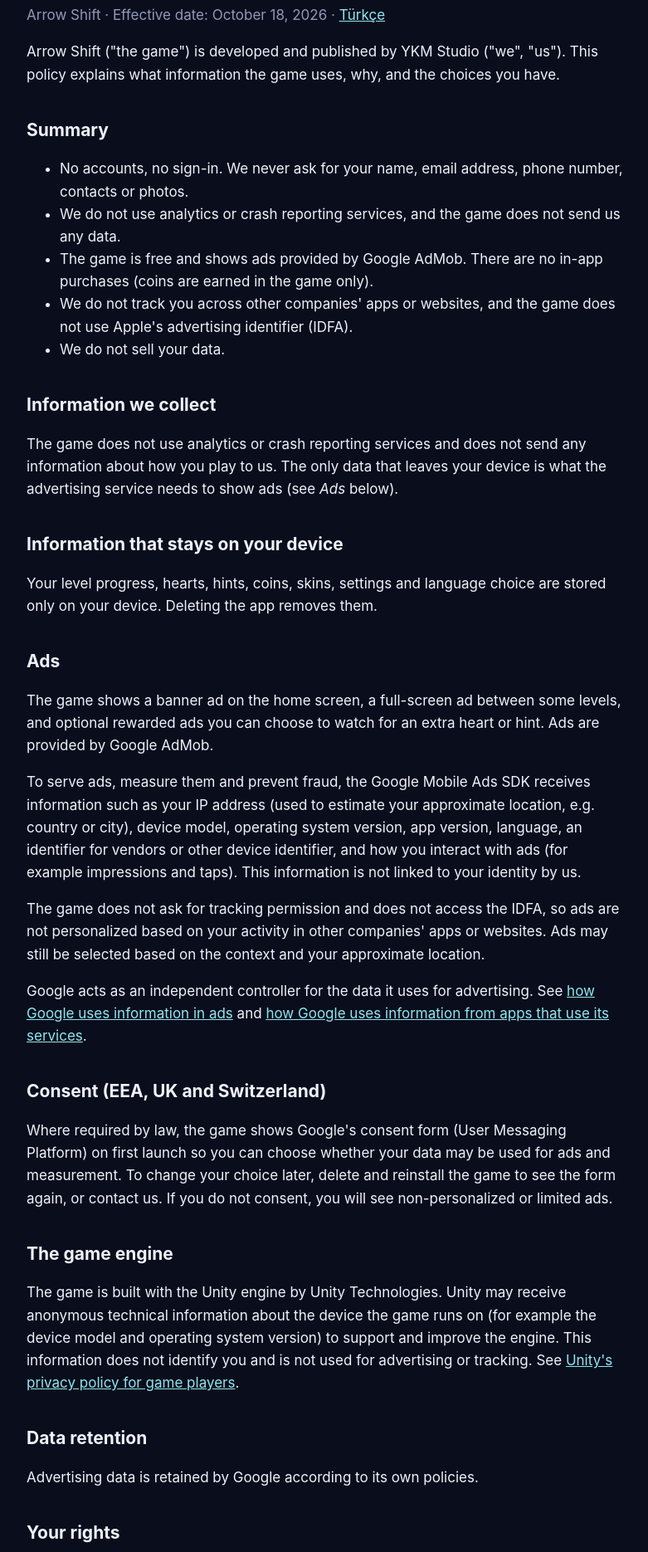
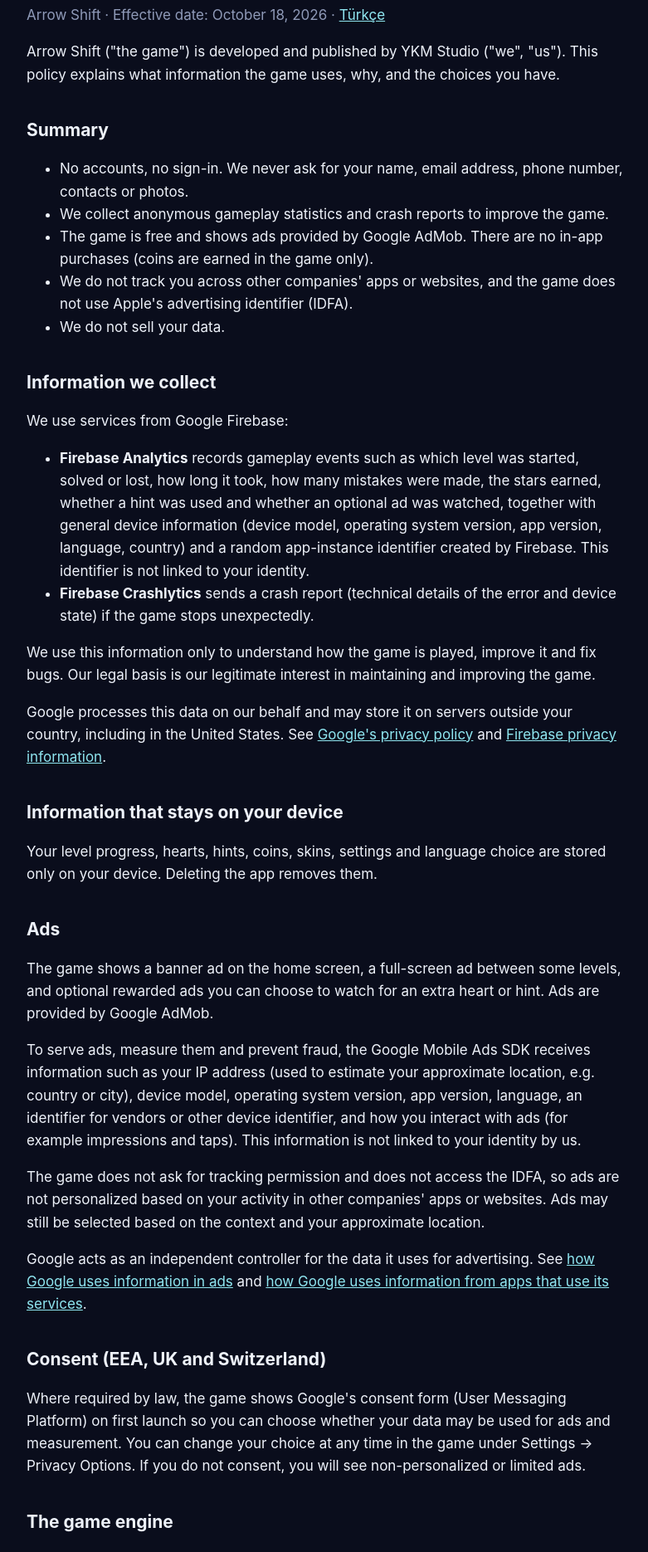
Before and after one commit to YKMStudio/ykmstudio.github.io, a Jekyll site: the page built from arrowshift/privacy.html, in a window 1280 px wide. Shown: the part 327-2197 px from the top of the page at 83% size, without its empty margins (248-1029 px from the left). Built offline with Jekyll 4.4.1, drawn with Linux system fonts in a browser that asks for light colours; some of the changed text lies outside the part shown.

Commit message:
Match pages to the games and add the App Store Connect checklist
Arrow Shift's privacy policy now covers Firebase Analytics and Crashlytics,
and every game offers Privacy Options in its settings. Safari no longer
inflates text in landscape. APP_STORE_CONNECT.md lists the URLs and App
Privacy answers per game (not published).

Co-Authored-By: Claude Opus 5.5 <noreply@anthropic.com>

```diff
--- a/_config.yml
+++ b/_config.yml
@@ -9,3 +9,4 @@ email: ykm.studio.development@gmail.com
 # Pages keep their file names (e.g. /blockstreak/privacy.html); the games and App Store Connect link to these exact URLs.
 exclude:
   - README.md
+  - APP_STORE_CONNECT.md
--- a/arrowshift/privacy.html
+++ b/arrowshift/privacy.html
@@ -11,13 +11,19 @@ title: "Arrow Shift – Privacy Policy"
 <h2>Summary</h2>
 <ul>
 <li>No accounts, no sign-in. We never ask for your name, email address, phone number, contacts or photos.</li>
-<li>We do not use analytics or crash reporting services, and the game does not send us any data.</li>
+<li>We collect anonymous gameplay statistics and crash reports to improve the game.</li>
 <li>The game is free and shows ads provided by Google AdMob. There are no in-app purchases (coins are earned in the game only).</li>
 <li>We do not track you across other companies' apps or websites, and the game does not use Apple's advertising identifier (IDFA).</li>
 <li>We do not sell your data.</li>
 </ul>
 <h2>Information we collect</h2>
-<p>The game does not use analytics or crash reporting services and does not send any information about how you play to us. The only data that leaves your device is what the advertising service needs to show ads (see <em>Ads</em> below).</p>
+<p>We use services from Google Firebase:</p>
+<ul>
+<li><strong>Firebase Analytics</strong> records gameplay events such as which level was started, solved or lost, how long it took, how many mistakes were made, the stars earned, whether a hint was used and whether an optional ad was watched, together with general device information (device model, operating system version, app version, language, country) and a random app-instance identifier created by Firebase. This identifier is not linked to your identity.</li>
+<li><strong>Firebase Crashlytics</strong> sends a crash report (technical details of the error and device state) if the game stops unexpectedly.</li>
+</ul>
+<p>We use this information only to understand how the game is played, improve it and fix bugs. Our legal basis is our legitimate interest in maintaining and improving the game.</p>
+<p>Google processes this data on our behalf and may store it on servers outside your country, including in the United States. See <a href="https://policies.google.com/privacy">Google's privacy policy</a> and <a href="https://firebase.google.com/support/privacy">Firebase privacy information</a>.</p>
 <h2>Information that stays on your device</h2>
 <p>Your level progress, hearts, hints, coins, skins, settings and language choice are stored only on your device. Deleting the app removes them.</p>
 <h2>Ads</h2>
@@ -26,13 +32,13 @@ title: "Arrow Shift – Privacy Policy"
 <p>The game does not ask for tracking permission and does not access the IDFA, so ads are not personalized based on your activity in other companies' apps or websites. Ads may still be selected based on the context and your approximate location.</p>
 <p>Google acts as an independent controller for the data it uses for advertising. See <a href="https://policies.google.com/technologies/ads">how Google uses information in ads</a> and <a href="https://policies.google.com/technologies/partner-sites">how Google uses information from apps that use its services</a>.</p>
 <h2>Consent (EEA, UK and Switzerland)</h2>
-<p>Where required by law, the game shows Google's consent form (User Messaging Platform) on first launch so you can choose whether your data may be used for ads and measurement. To change your choice later, delete and reinstall the game to see the form again, or contact us. If you do not consent, you will see non-personalized or limited ads.</p>
+<p>Where required by law, the game shows Google's consent form (User Messaging Platform) on first launch so you can choose whether your data may be used for ads and measurement. You can change your choice at any time in the game under Settings → Privacy Options. If you do not consent, you will see non-personalized or limited ads.</p>
 <h2>The game engine</h2>
 <p>The game is built with the Unity engine by Unity Technologies. Unity may receive anonymous technical information about the device the game runs on (for example the device model and operating system version) to support and improve the engine. This information does not identify you and is not used for advertising or tracking. See <a href="https://unity.com/legal/game-player-and-app-user-privacy-policy">Unity's privacy policy for game players</a>.</p>
 <h2>Data retention</h2>
-<p>Advertising data is retained by Google according to its own policies.</p>
+<p>Analytics data is kept for up to 14 months and crash reports for up to 90 days, after which they are deleted automatically. Advertising data is retained by Google according to its own policies.</p>
 <h2>Your rights</h2>
-<p>Depending on where you live (for example under the EU/UK GDPR or Turkey's KVKK), you may have the right to access, correct or delete data about you, to object to its processing, and to complain to your data protection authority. Because the data we receive is not linked to your identity, the simplest way to stop all collection is to delete the app. For any request, email us at the address below.</p>
+<p>Depending on where you live (for example under the EU/UK GDPR or Turkey's KVKK), you may have the right to access, correct or delete data about you, to object to its processing, and to complain to your data protection authority. Because the data we receive is not linked to your identity, the simplest way to stop all collection and reset the identifier is to delete the app. You can also limit ad data through Settings → Privacy Options in the game (where available). For any request, email us at the address below.</p>
 <h2>Children</h2>
 <p>The game is suitable for all ages but is not directed at children. We do not knowingly collect personal information from children. If you believe a child has provided personal information, contact us and we will delete it.</p>
 <h2>Changes</h2>
--- a/blockstreak/privacy-tr.html
+++ b/blockstreak/privacy-tr.html
@@ -36,7 +36,7 @@ title: "Block Streak – Gizlilik Politikası"
 <p>Google, reklam için kullandığı veriler bakımından bağımsız veri sorumlusudur. Ayrıntılar: <a href="https://policies.google.com/technologies/ads">Google reklamlarda bilgileri nasıl kullanır</a>, <a href="https://policies.google.com/technologies/partner-sites">Google, hizmetlerini kullanan uygulamalardan gelen bilgileri nasıl kullanır</a>.</p>
 <p>Hukuki sebep: oyunun ücretsiz sunulabilmesi için reklam gösterilmesine ilişkin meşru menfaatimiz (KVKK m.5/2-f); yasal olarak gereken yerlerde açık rızanız. Reklam verileri Google tarafından ABD dahil yurt dışındaki sunucularda işlenebilir.</p>
 <h2>Onay (AEA, Birleşik Krallık ve İsviçre)</h2>
-<p>Yasal olarak gereken yerlerde oyun ilk açılışta Google'ın onay formunu (User Messaging Platform) gösterir; verilerinizin reklam ve ölçüm için kullanılıp kullanılmayacağını siz seçersiniz. Seçiminizi daha sonra değiştirmek için oyunu silip yeniden yükleyerek formu tekrar görebilir ya da bize yazabilirsiniz. Onay vermezseniz kişiselleştirilmemiş veya sınırlı reklamlar görürsünüz.</p>
+<p>Yasal olarak gereken yerlerde oyun ilk açılışta Google'ın onay formunu (User Messaging Platform) gösterir; verilerinizin reklam ve ölçüm için kullanılıp kullanılmayacağını siz seçersiniz. Seçiminizi istediğiniz zaman oyunda Ayarlar → Gizlilik Seçenekleri üzerinden değiştirebilirsiniz. Onay vermezseniz kişiselleştirilmemiş veya sınırlı reklamlar görürsünüz.</p>
 <h2>Oyun motoru</h2>
 <p>Oyun, Unity Technologies'in Unity motoruyla geliştirilmiştir. Unity, motoru desteklemek ve geliştirmek için oyunun çalıştığı cihaz hakkında anonim teknik bilgiler (örneğin cihaz modeli ve işletim sistemi sürümü) alabilir. Bu bilgiler sizi tanımlamaz ve reklam veya takip için kullanılmaz. Ayrıntılar: <a href="https://unity.com/legal/game-player-and-app-user-privacy-policy">Unity oyuncu gizlilik politikası</a>.</p>
 <h2>Paylaşım</h2>
@@ -44,7 +44,7 @@ title: "Block Streak – Gizlilik Politikası"
 <h2>Saklama süresi</h2>
 <p>Analiz verileri en fazla 14 ay saklanır ve sonra otomatik olarak silinir. Reklam verileri Google tarafından kendi politikalarına göre saklanır.</p>
 <h2>Haklarınız (KVKK m.11)</h2>
-<p>Kişisel verinizin işlenip işlenmediğini öğrenme, bilgi talep etme, düzeltilmesini veya silinmesini isteme, işlemeye itiraz etme ve zarara uğramanız halinde tazminat talep etme haklarına sahipsiniz. Bize gelen veriler kimliğinizle ilişkili olmadığından, tüm veri toplamayı durdurmanın ve kimliği sıfırlamanın en kolay yolu uygulamayı silmektir. Talepleriniz için aşağıdaki adrese e-posta gönderebilirsiniz. Ayrıca Kişisel Verileri Koruma Kurulu'na şikâyette bulunabilirsiniz.</p>
+<p>Kişisel verinizin işlenip işlenmediğini öğrenme, bilgi talep etme, düzeltilmesini veya silinmesini isteme, işlemeye itiraz etme ve zarara uğramanız halinde tazminat talep etme haklarına sahipsiniz. Bize gelen veriler kimliğinizle ilişkili olmadığından, tüm veri toplamayı durdurmanın ve kimliği sıfırlamanın en kolay yolu uygulamayı silmektir. Reklam verilerini oyunda Ayarlar → Gizlilik Seçenekleri üzerinden de sınırlayabilirsiniz (gösterildiği bölgelerde). Talepleriniz için aşağıdaki adrese e-posta gönderebilirsiniz. Ayrıca Kişisel Verileri Koruma Kurulu'na şikâyette bulunabilirsiniz.</p>
 <h2>Çocuklar</h2>
 <p>Oyun her yaşa uygundur ancak çocuklara yönelik değildir. Çocuklardan bilerek kişisel bilgi toplamayız. Bir çocuğun kişisel bilgi paylaştığını düşünüyorsanız bize ulaşın, sileriz.</p>
 <h2>Değişiklikler</h2>
--- a/blockstreak/privacy.html
+++ b/blockstreak/privacy.html
@@ -35,7 +35,7 @@ title: "Block Streak – Privacy Policy"
 <p>On iPhone, the game asks for permission before ads may use your device's advertising identifier (IDFA) to personalize ads ("Allow Tracking"). If you choose "Ask App Not to Track", you still see ads, but they are not personalized with that identifier. You can change this at any time in your phone's Settings &gt; Privacy &amp; Security &gt; Tracking.</p>
 <p>Google acts as an independent controller for the data it uses for advertising. See <a href="https://policies.google.com/technologies/ads">how Google uses information in ads</a> and <a href="https://policies.google.com/technologies/partner-sites">how Google uses information from apps that use its services</a>.</p>
 <h2>Consent (EEA, UK and Switzerland)</h2>
-<p>Where required by law, the game shows Google's consent form (User Messaging Platform) on first launch so you can choose whether your data may be used for ads and measurement. To change your choice later, delete and reinstall the game to see the form again, or contact us. If you do not consent, you will see non-personalized or limited ads.</p>
+<p>Where required by law, the game shows Google's consent form (User Messaging Platform) on first launch so you can choose whether your data may be used for ads and measurement. You can change your choice at any time in the game under Settings → Privacy Options. If you do not consent, you will see non-personalized or limited ads.</p>
 <h2>The game engine</h2>
 <p>The game is built with the Unity engine by Unity Technologies. Unity may receive anonymous technical information about the device the game runs on (for example the device model and operating system version) to support and improve the engine. This information does not identify you and is not used for advertising or tracking. See <a href="https://unity.com/legal/game-player-and-app-user-privacy-policy">Unity's privacy policy for game players</a>.</p>
 <h2>Sharing</h2>
@@ -43,7 +43,7 @@ title: "Block Streak – Privacy Policy"
 <h2>Data retention</h2>
 <p>Analytics data is kept for up to 14 months, after which they are deleted automatically. Advertising data is retained by Google according to its own policies.</p>
 <h2>Your rights</h2>
-<p>Depending on where you live (for example under the EU/UK GDPR or Turkey's KVKK), you may have the right to access, correct or delete data about you, to object to its processing, and to complain to your data protection authority. Because the data we receive is not linked to your identity, the simplest way to stop all collection and reset the identifier is to delete the app. For any request, email us at the address below.</p>
+<p>Depending on where you live (for example under the EU/UK GDPR or Turkey's KVKK), you may have the right to access, correct or delete data about you, to object to its processing, and to complain to your data protection authority. Because the data we receive is not linked to your identity, the simplest way to stop all collection and reset the identifier is to delete the app. You can also limit ad data through Settings → Privacy Options in the game (where available). For any request, email us at the address below.</p>
 <h2>Children</h2>
 <p>The game is suitable for all ages but is not directed at children. We do not knowingly collect personal information from children. If you believe a child has provided personal information, contact us and we will delete it.</p>
 <h2>Changes</h2>
--- a/style.css
+++ b/style.css
@@ -13,6 +13,9 @@ body {
   background: var(--bg);
   color: var(--fg);
   font: 17px/1.6 -apple-system, BlinkMacSystemFont, "Segoe UI", Roboto, sans-serif;
+  -webkit-text-size-adjust: 100%;
+  text-size-adjust: 100%;
+  overflow-wrap: break-word;
 }
 .wrap {
   max-width: 760px;
```
Also changed, not shown: APP_STORE_CONNECT.md (added, +84 -0 lines), arrowshift/privacy-tr.html (+11 -5 lines).
